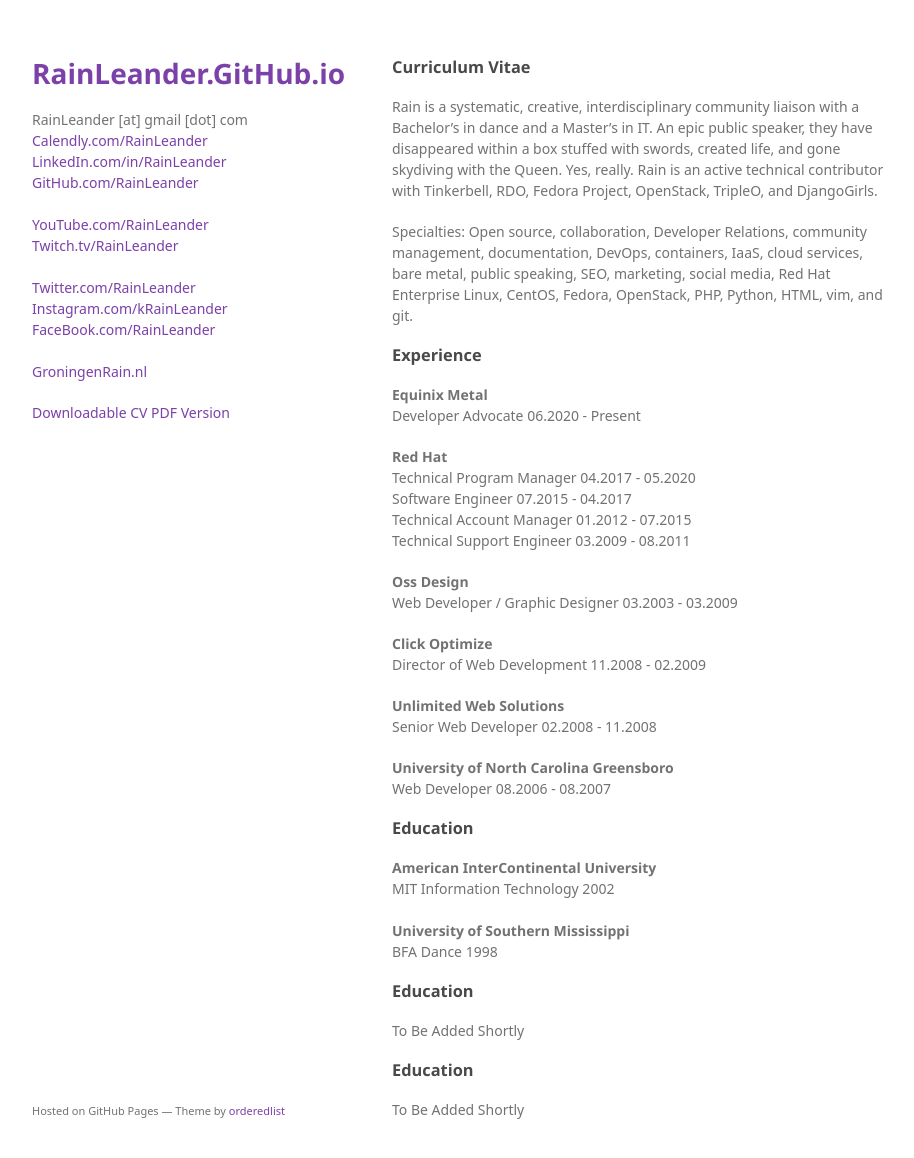
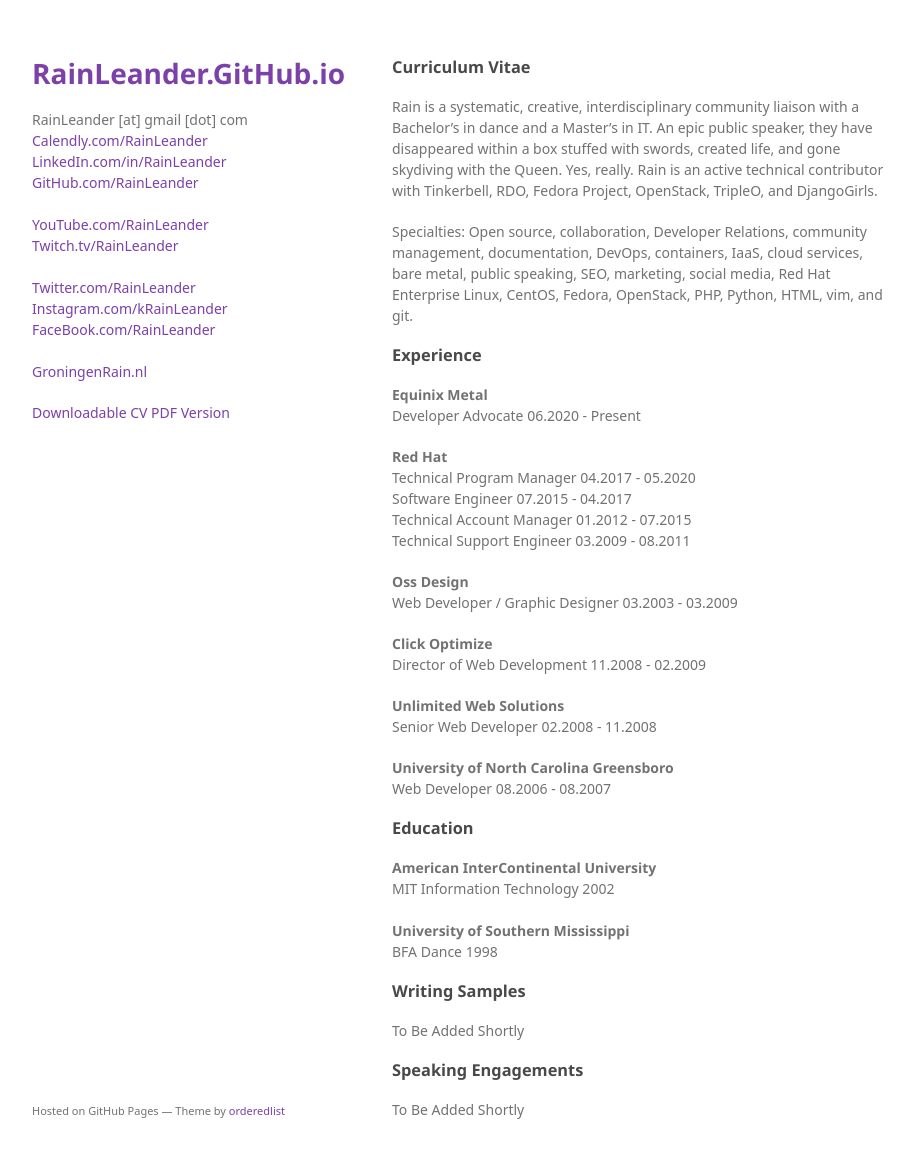
Before and after one commit to rainleander/rainleander.github.io, a Jekyll site: the page cv/index.html, which Jekyll copies as it is, in a window 1280 px wide and 1190 px high. Shown: the top 1158 px of the window, without its empty margins (178-1092 px from the left). Built offline with Jekyll 4.4.1, drawn with Linux system fonts in a browser that asks for light colours; some web fonts are replaced.

Commit message:
Update index.html

```diff
--- a/cv/index.html
+++ b/cv/index.html
@@ -51,10 +51,10 @@
         <p><b>American InterContinental University</b><br>MIT Information Technology 2002<br><br>
           <b>University of Southern Mississippi</b><br>BFA Dance 1998</p>
 
-        <h3><a id="writing-samples" class="anchor" href="#writing-samples" aria-hidden="true"><span aria-hidden="true" class="octicon octicon-link"></span></a>Education</h3>
+        <h3><a id="writing-samples" class="anchor" href="#writing-samples" aria-hidden="true"><span aria-hidden="true" class="octicon octicon-link"></span></a>Writing Samples</h3>
         <p>To Be Added Shortly</p>
 
-        <h3><a id="speaking-engagements" class="anchor" href="#speaking-engagements" aria-hidden="true"><span aria-hidden="true" class="octicon octicon-link"></span></a>Education</h3>
+        <h3><a id="speaking-engagements" class="anchor" href="#speaking-engagements" aria-hidden="true"><span aria-hidden="true" class="octicon octicon-link"></span></a>Speaking Engagements</h3>
         <p>To Be Added Shortly</p>
 
               </section>
```
